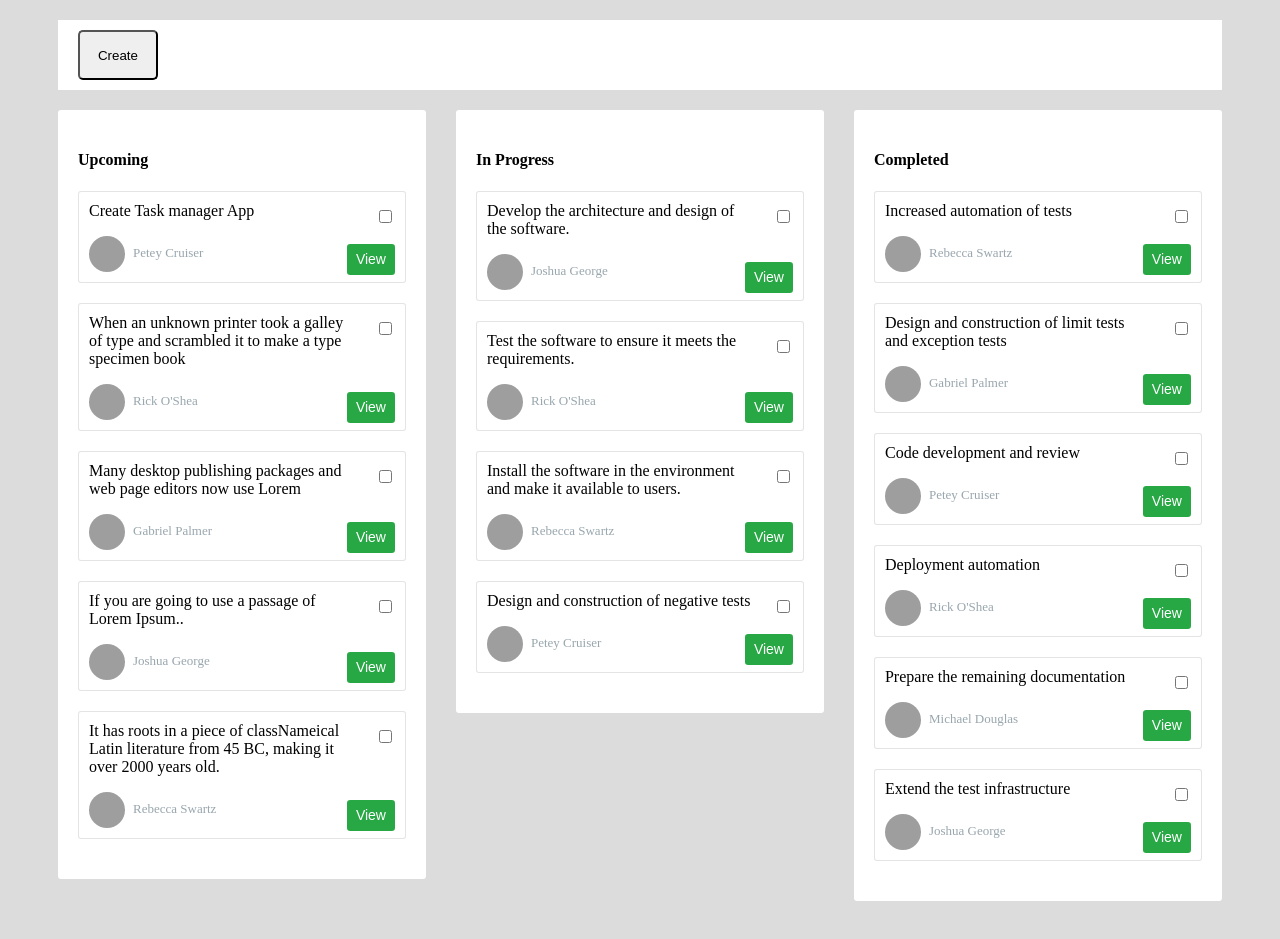
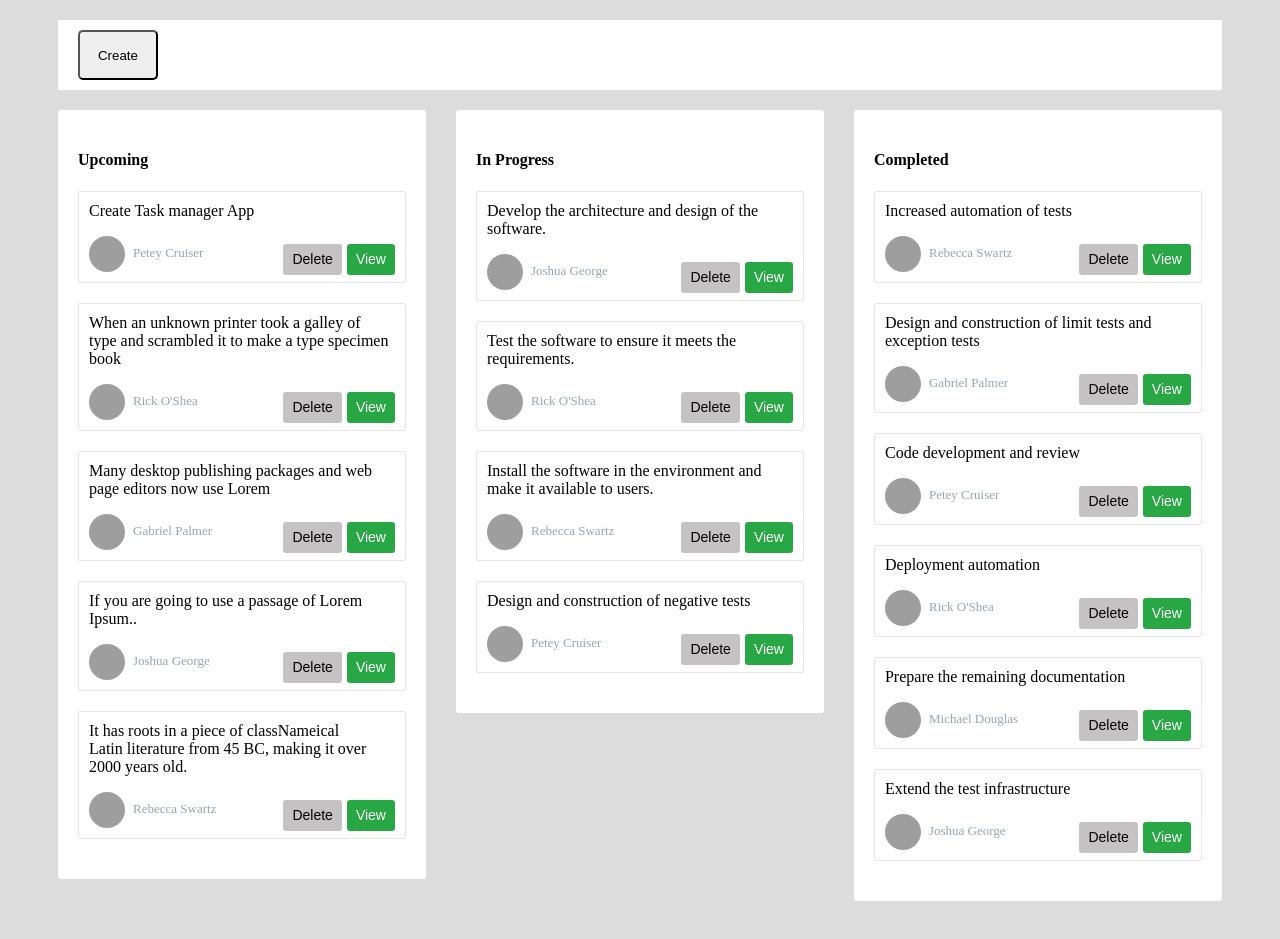
Before and after one commit to MagenVadim/task-board, a React (Create React App) app: page / in a window 1280 px wide. Built offline with nearby package versions, Linux system fonts and the light colour scheme; grey boxes are pictures that could not be loaded.

Commit message:
#6 dispatch data-loading has created

```diff
--- a/src/App.css
+++ b/src/App.css
@@ -126,11 +126,17 @@ a {
   line-height: 1.5;
   border-radius: .2rem;
 }
+
 .btn-success {
   color: #fff;
   background-color: #28a745;
   border-color: #28a745;
 }
+.btn-delete{
+  margin-right: 5px;
+  background-color: rgb(196, 194, 194);
+}
+
 .btn {
   display: inline-block;
   font-weight: 400;
--- a/src/components/Task.jsx
+++ b/src/components/Task.jsx
@@ -1,38 +1,52 @@
 import React from 'react'
 import {Link} from 'react-router-dom'
 import {userList} from '../db/users'
+import { useSelector, useDispatch } from 'react-redux'
+import {removeTask} from '../store/taskSlice'
+
 
 export const Task = ({id, description, avatar, type, userID}) => {
 
     const userCard = userList.find(usfn => usfn.userID===userID);
     const fullName = userCard.fullName;
 
+    const taskStore = useSelector(state => state.taskReducer.taskList)
+    const dispatch = useDispatch()
+
   return (
     <div>
         <li className="task-warning ui-sortable-handle">
             <div className="checkbox checkbox-custom checkbox-single float-right">
-                <input className="task-checkbox" type="checkbox" aria-label="Single checkbox Two"/>
-                <label></label>
             </div>{description}
             <p>{type}</p>
             <div className="clearfix"></div>
+
             <div className="mt-3">
                 <p className="float-right mb-0 mt-2">
                     <Link to={`/task/view/${id}`}>
                         <button type="button" className="btn btn-success btn-sm waves-effect waves-light">View</button>
                     </Link>
+                </p>
 
+                <p className="float-right mb-0 mt-2">
+                    <button
+                        onClick={()=>dispatch(removeTask({id}))}
+                        value={id} type="button"
+                        className="btn btn-delete btn-sm waves-effect waves-light">
+                            Delete
+                    </button>
                 </p>
-                <p className="mb-0">
+
+                <div className="mb-0">
                     <Link to={`/users/card/${fullName}`}>
-                        <a href="" className="text-muted">
+                        <div className="text-muted">
                             <img src={avatar} alt="task-user" className="thumb-sm rounded-circle mr-2"/>
                             <span className="font-bold font-secondary">{fullName}</span>
-                        </a>
+                        </div>
                     </Link>
+                </div>
+            </div>
 
-                </p>
-            </div>
         </li>
     </div>
   )
--- a/src/db/tasks.js
+++ b/src/db/tasks.js
@@ -1,7 +1,8 @@
-export const taskList=[
+export const taskListDB=[
     {
         id: "01",
         type: "Upcoming",
+        priority:"High",
         title:"first Task",
         description:"Create Task manager App",
         userID: "01",
@@ -10,6 +11,7 @@ export const taskList=[
     {
         id: "02",
         type: "Upcoming",
+        priority:"Medium",
         title:"printer settings",
         description:"When an unknown printer took a galley of type and scrambled it to make a type specimen book",
         userID: "04",
@@ -18,6 +20,7 @@ export const taskList=[
     {
         id: "03",
         type: "Upcoming",
+        priority:"High",
         title:"desktop publishing",
         description:"Many desktop publishing packages and web page editors now use Lorem",
         userID: "02",
@@ -26,6 +29,7 @@ export const taskList=[
     {
         id: "04",
         type: "Upcoming",
+        priority:"Medium",
         title:"Passage using",
         description:"If you are going to use a passage of Lorem Ipsum..",
         userID: "05",
@@ -34,16 +38,17 @@ export const taskList=[
     {
         id: "05",
         type: "Upcoming",
+        priority:"High",
         title:"Latin literature",
         description:"It has roots in a piece of classNameical Latin literature from 45 BC, making it over 2000 years old.",
         userID: "03",
         user:"https://bootdey.com/img/Content/avatar/avatar3.png",
     },
 
-
     {
         id: "06",
         type: "In Progress",
+        priority:"Low",
         title:"Design",
         description:"Develop the architecture and design of the software.",
         userID: "05",
@@ -52,6 +57,7 @@ export const taskList=[
     {
         id: "07",
         type: "In Progress",
+        priority:"High",
         title:"Test",
         description:"Test the software to ensure it meets the requirements.",
         userID: "04",
@@ -60,6 +66,7 @@ export const taskList=[
     {
         id: "08",
         type: "In Progress",
+        priority:"Low",
         title:"Design",
         description:"Install the software in the environment and make it available to users.",
         userID: "03",
@@ -68,6 +75,7 @@ export const taskList=[
     {
         id: "09",
         type: "In Progress",
+        priority:"Medium",
         title:"Test",
         description:"Design and construction of negative tests",
         userID: "01",
@@ -76,6 +84,7 @@ export const taskList=[
     {
         id: "10",
         type: "Completed",
+        priority:"High",
         title:"Test",
         description:"Increased automation of tests",
         userID: "03",
@@ -84,6 +93,7 @@ export const taskList=[
     {
         id: "11",
         type: "Completed",
+        priority:"Low",
         title:"Design",
         description:"Design and construction of limit tests and exception tests",
         userID: "02",
@@ -92,6 +102,7 @@ export const taskList=[
     {
         id: "12",
         type: "Completed",
+        priority:"High",
         title:"Development",
         description:"Code development and review",
         userID: "01",
@@ -100,6 +111,7 @@ export const taskList=[
     {
         id: "13",
         type: "Completed",
+        priority:"Medium",
         title:"Deployment",
         description:"Deployment automation",
         userID: "04",
@@ -108,6 +120,7 @@ export const taskList=[
     {
         id: "14",
         type: "Completed",
+        priority:"Low",
         title:"Design",
         description:"Prepare the remaining documentation",
         userID: "06",
@@ -116,6 +129,7 @@ export const taskList=[
     {
         id: "15",
         type: "Completed",
+        priority:"<ediu,>",
         title:"Test",
         description:"Extend the test infrastructure",
         userID: "05",
--- a/src/index.js
+++ b/src/index.js
@@ -3,11 +3,16 @@ import ReactDOM from 'react-dom/client';
 import './index.css';
 import App from './App';
 import { BrowserRouter } from 'react-router-dom';
+import { Provider } from 'react-redux';
+import store from './store';
 
 const root = ReactDOM.createRoot(document.getElementById('root'));
 root.render(
+
     <BrowserRouter>
-        <App />
+        <Provider store={store}>
+            <App />
+        </Provider>
     </BrowserRouter>
 
 );
--- a/src/pages/Home.jsx
+++ b/src/pages/Home.jsx
@@ -1,15 +1,25 @@
-import { taskList } from '../db/tasks';
+import { taskListDB } from '../db/tasks';
 import { Column } from '../components/Column';
 import { Header } from '../components/Header/Header'
+import { useState, useEffect } from 'react';
+import { useDispatch } from 'react-redux';
+import {dataLoading} from '../store/taskSlice'
 
 export const Home = () => {
-    const upcomingList = taskList.filter(el=>
+
+    const dispatch = useDispatch();
+
+    useEffect(()=>{
+        dispatch(dataLoading([...taskListDB]))
+    },[])
+
+    const upcomingList = taskListDB.filter(el=>
         el.type==="Upcoming"
     );
-    const inProgressList = taskList.filter(el=>
+    const inProgressList = taskListDB.filter(el=>
         el.type==="In Progress"
     );
-    const completedList = taskList.filter(el=>
+    const completedList = taskListDB.filter(el=>
         el.type==="Completed"
     );
 
@@ -18,9 +28,9 @@ export const Home = () => {
             <div className="container">
                 <Header/>
                 <div className="row">
-                    <Column title={"Upcoming"} cardList={upcomingList}/>
-                    <Column title={"In Progress"} cardList={inProgressList}/>
-                    <Column title={"Completed"} cardList={completedList}/>
+                    <Column title={"Upcoming"} cardList={upcomingList} />
+                    <Column title={"In Progress"} cardList={inProgressList} />
+                    <Column title={"Completed"} cardList={completedList} />
 
                 </div>
             </div>
--- a/src/pages/TaskView.jsx
+++ b/src/pages/TaskView.jsx
@@ -1,11 +1,11 @@
 import { useParams } from "react-router-dom"
-import { taskList } from '../db/tasks';
+import { taskListDB } from '../db/tasks';
 
 
 export const TaskView = () => {
 
   const {id} = useParams();
-  const task = taskList.find(tsk=>tsk.id===id)
+  const task = taskListDB.find(tsk=>tsk.id===id)
 
   return (
     <>
--- a/src/store/index.js
+++ b/src/store/index.js
@@ -1,7 +1,8 @@
 import { configureStore } from "@reduxjs/toolkit";
+import taskReducer from './taskSlice'
 
 export default configureStore({
     reducer:{
-
-    }
+        taskReducer: taskReducer,
+    },
 })
--- a/src/store/taskSlice.js
+++ b/src/store/taskSlice.js
@@ -1,11 +1,20 @@
-import { createSlice } from "@reduxjs/toolkit";
+import { createSlice, current } from "@reduxjs/toolkit";
+
 
 const taskSlice = createSlice({
     name: "taskList",
-    initialState:{
-        task:[]
-    },
+    initialState:[],
     reducers:{
+        dataLoading(state, action){
+            state.push(action.payload)
+        },
 
+        removeTask(state, action){
+            // state.initialState = state.initialState.filter(el => el.id != action.payload.id)
+            console.log(current(state))
+        }
     },
 });
+
+export const {dataLoading, removeTask} = taskSlice.actions;
+export default taskSlice.reducer;
```
Also changed, not shown: src/pages/CreateTask/CreateTask.css (added), src/pages/CreateTask/CreateTask.jsx (added).
